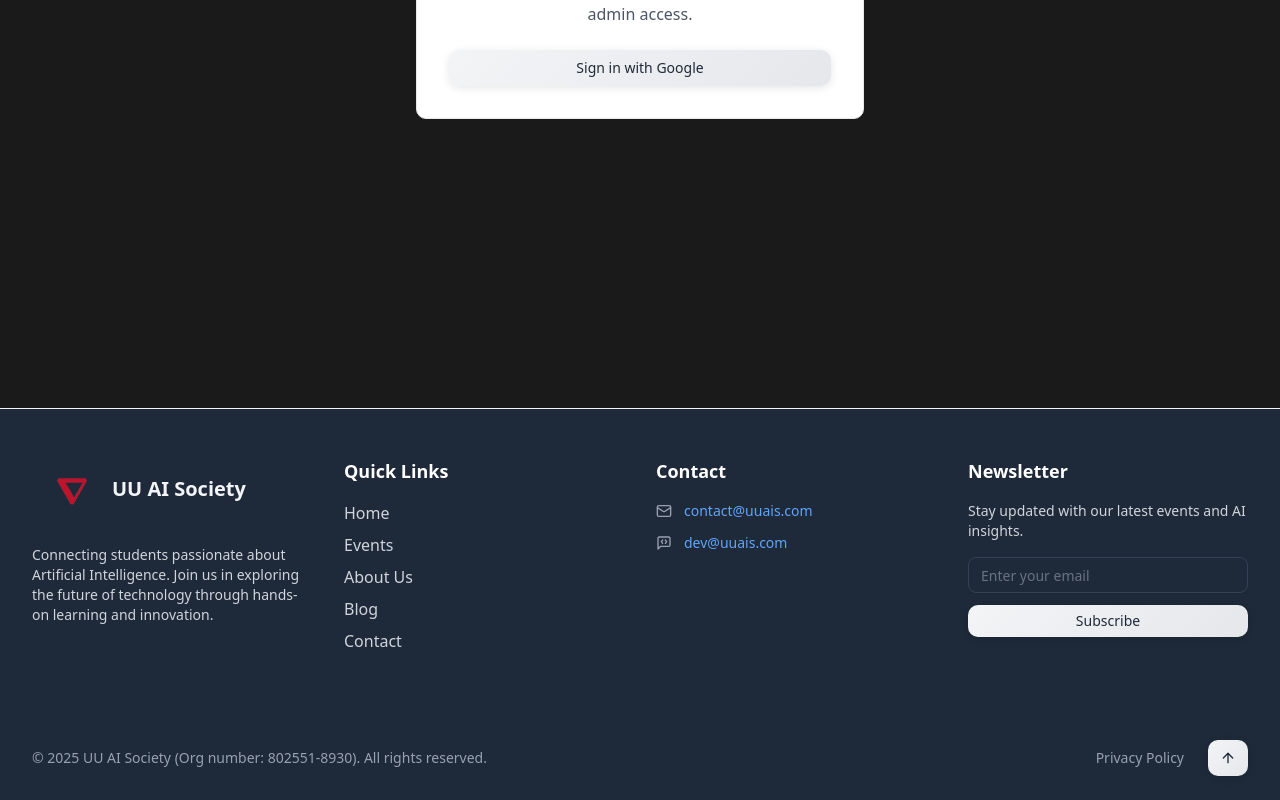
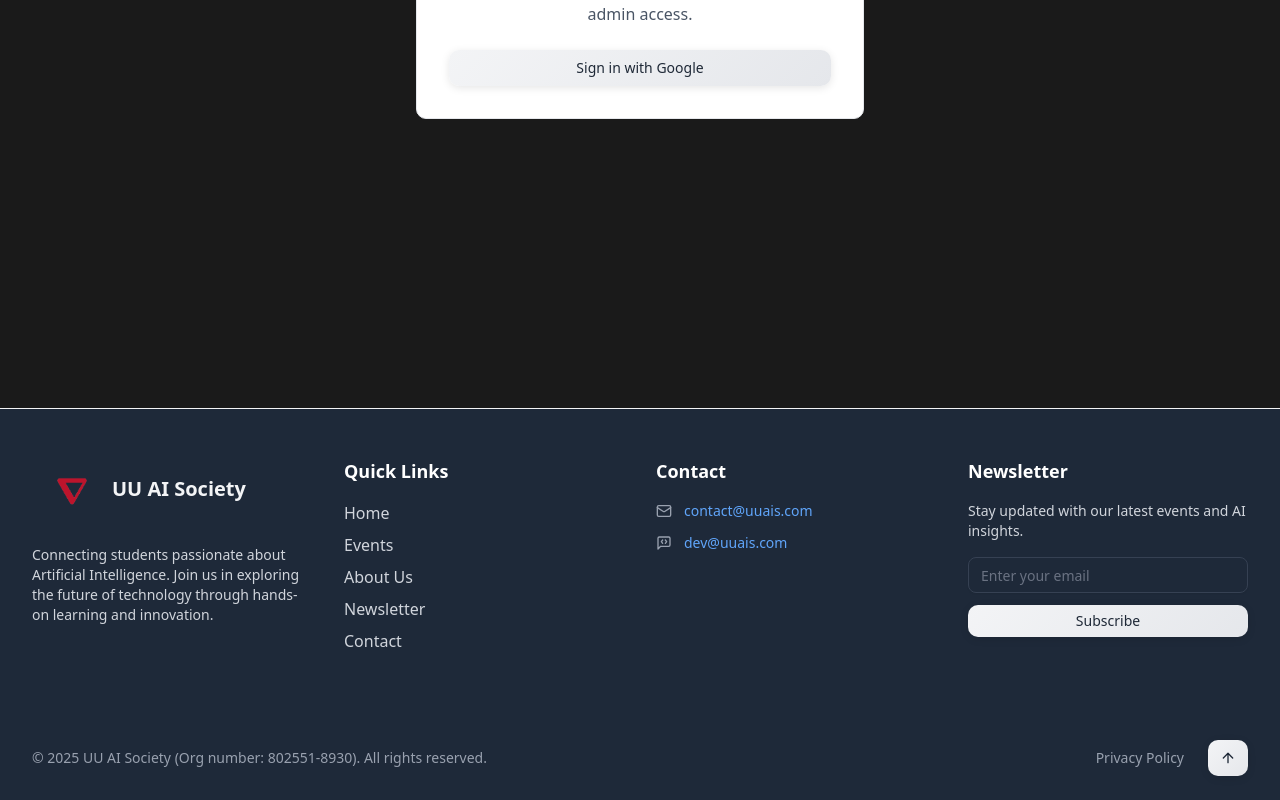
Before and after one commit to uuaisociety/uuais, a Next.js app: page /admin in a window 1280 px wide. Shown: the part 392-1192 px from the top of the page. Built offline with nearby package versions, Linux system fonts and the light colour scheme; no server answers; the database is empty; some icons are missing.

Commit message:
Blog -> Newsletter

```diff
--- a/app/blog/[id]/page.tsx
+++ b/app/blog/[id]/page.tsx
@@ -51,7 +51,7 @@ const BlogDetailPage: React.FC = () => {
         {/* Back Button */}
         <Link href="/blog">
           <Button variant="outline" className="mb-8" icon={ArrowLeft}>
-            Back to Blog
+            Back to Newsletter
           </Button>
         </Link>
 
--- a/components/layout/Footer.tsx
+++ b/components/layout/Footer.tsx
@@ -75,7 +75,7 @@ export const Footer: React.FC = () => {
               <li><Link href="/" className="text-gray-300 hover:text-white transition-colors">Home</Link></li>
               <li><Link href="/events" className="text-gray-300 hover:text-white transition-colors">Events</Link></li>
               <li><Link href="/about" className="text-gray-300 hover:text-white transition-colors">About Us</Link></li>
-              <li><Link href="/blog" className="text-gray-300 hover:text-white transition-colors">Blog</Link></li>
+              <li><Link href="/blog" className="text-gray-300 hover:text-white transition-colors">Newsletter</Link></li>
               {/* <li><Link href="/join" className="text-gray-300 hover:text-white transition-colors">Join Us</Link></li> */}
               <li><Link href="/contact" className="text-gray-300 hover:text-white transition-colors">Contact</Link></li>
             </ul>
--- a/components/layout/Header.tsx
+++ b/components/layout/Header.tsx
@@ -14,7 +14,7 @@ export const Header: React.FC = () => {
   const navigation = [
     { name: 'Home', href: '/' },
     { name: 'Events', href: '/events' },
-    { name: 'Blog', href: '/blog' },
+    { name: 'Newsletter', href: '/blog' },
     { name: 'About', href: '/about' },
     { name: 'Contact', href: '/contact' }
   ];
--- a/components/pages/BlogPage.tsx
+++ b/components/pages/BlogPage.tsx
@@ -18,7 +18,7 @@ const BlogPage: React.FC = () => {
   const [searchTerm, setSearchTerm] = useState('');
 
   useEffect(() => {
-    updatePageMeta('Blog', 'Read the latest articles and insights from UU AI Society members and industry experts');
+    updatePageMeta('Newsletter', 'Read the latest articles and insights from UU AI Society members and industry experts');
   }, []);
 
   const filteredPosts = state.blogPosts
@@ -40,7 +40,7 @@ const BlogPage: React.FC = () => {
         {/* Header */}
         <div className="text-center mb-12">
           <h1 className="text-4xl md:text-5xl font-bold text-gray-900 dark:text-white mb-4">
-            Blog
+            Newsletter
           </h1>
           <p className="text-xl text-gray-600 dark:text-gray-300 max-w-3xl mx-auto">
             Insights, tutorials, and thoughts from our community of AI enthusiasts
--- a/components/pages/admin/tabs/AnalyticsTab.tsx
+++ b/components/pages/admin/tabs/AnalyticsTab.tsx
@@ -60,12 +60,12 @@ const AnalyticsTab: React.FC<AnalyticsTabProps> = ({ stats, events = [], blogs =
           {([
             { key: 'overview', label: 'Summary' },
             { key: 'events', label: 'Events' },
-            { key: 'blogs', label: 'Blogs' },
+            { key: 'blogs', label: 'Newsletter' },
           ] as const).map(({ key, label }) => (
             <button
               key={key}
               onClick={() => setActiveSubtab(key)}
-              className={`py-2 px-1 border-b-2 text-sm font-medium ${activeSubtab === key
+              className={`py-2 px-4 border-b-2 text-sm font-medium ${activeSubtab === key
                 ? 'border-red-500 text-red-600 dark:text-red-400'
                 : 'border-transparent text-gray-500 dark:text-gray-400 hover:text-gray-700 dark:hover:text-gray-300 hover:border-gray-300 dark:hover:border-gray-600'
               }`}
@@ -166,7 +166,7 @@ const AnalyticsTab: React.FC<AnalyticsTabProps> = ({ stats, events = [], blogs =
       {activeSubtab === 'blogs' && (
         <Card className='bg-white dark:bg-gray-800 text-black dark:text-white'>
           <CardHeader>
-            <h3 className="text-lg font-semibold text-gray-900 dark:text-white">Blog Reads</h3>
+            <h3 className="text-lg font-semibold text-gray-900 dark:text-white">Newsletter Reads</h3>
           </CardHeader>
           <CardContent>
             <div className="overflow-x-auto">
--- a/components/pages/admin/tabs/BlogTab.tsx
+++ b/components/pages/admin/tabs/BlogTab.tsx
@@ -20,7 +20,7 @@ const BlogTab: React.FC<BlogTabProps> = ({ posts, onAddClick, onEdit, onDelete,
   return (
     <div>
       <div className="flex justify-between items-center mb-6">
-        <h2 className="text-2xl font-bold text-gray-900 dark:text-white">Blog Management</h2>
+        <h2 className="text-2xl font-bold text-gray-900 dark:text-white">Newsletter Management</h2>
         <Button icon={Plus} onClick={onAddClick}>New Article</Button>
       </div>
 
```
